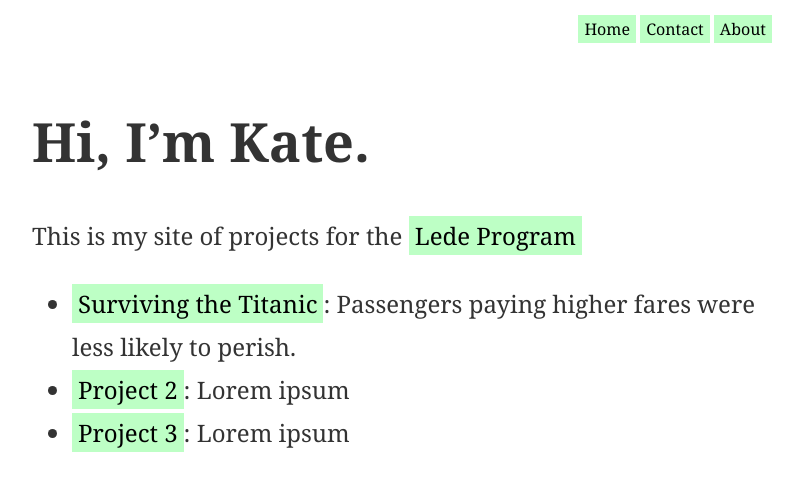
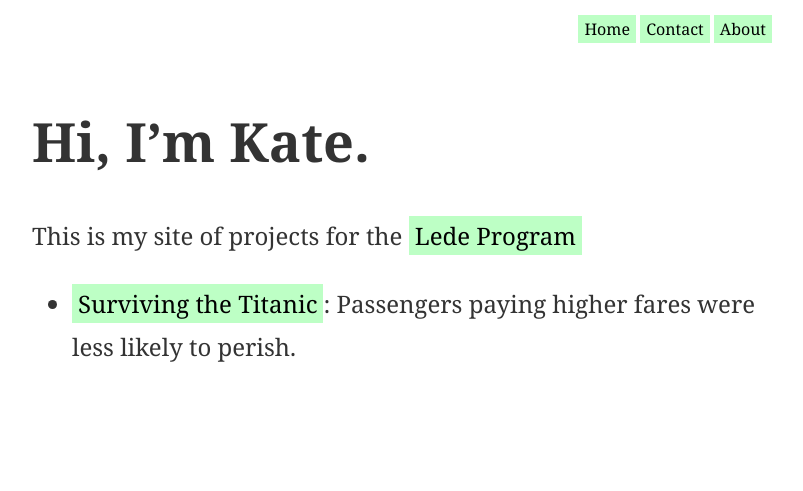
Before and after one commit to kcough/data-studio-projects, a Jekyll site: the page built from docs/index.md, in a window 1280 px wide. Shown: the top 491 px of the page, without its empty margins (233-1036 px from the left). Built offline with Jekyll 4.4.1, drawn with Linux system fonts in a browser that asks for light colours; our own code applies the rules of GitHub Pages for plain Markdown files.

Commit message:
more website changes

```diff
--- a/docs/index.md
+++ b/docs/index.md
@@ -9,5 +9,3 @@ layout: default
 This is my site of projects for the [Lede Program](http://ledeprogram.com)
 
 * [Surviving the Titanic]({{ site.url }}/titanic): Passengers paying higher fares were less likely to perish.
-* [Project 2]({{ site.url }}/a-very-cool-project): Lorem ipsum
-* [Project 3]({{ site.url }}/a-very-cool-project): Lorem ipsum
```
